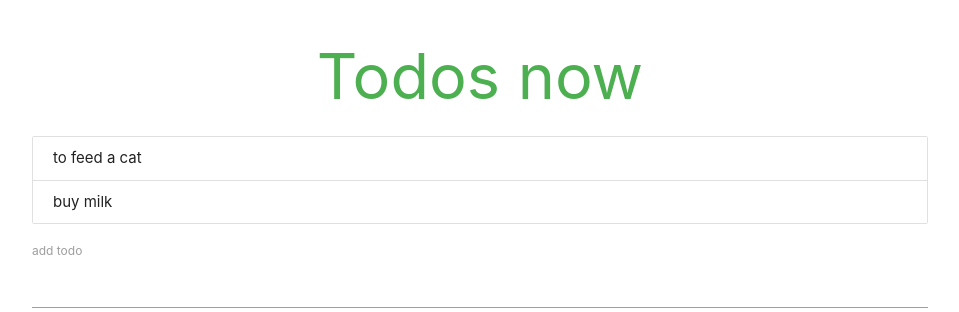
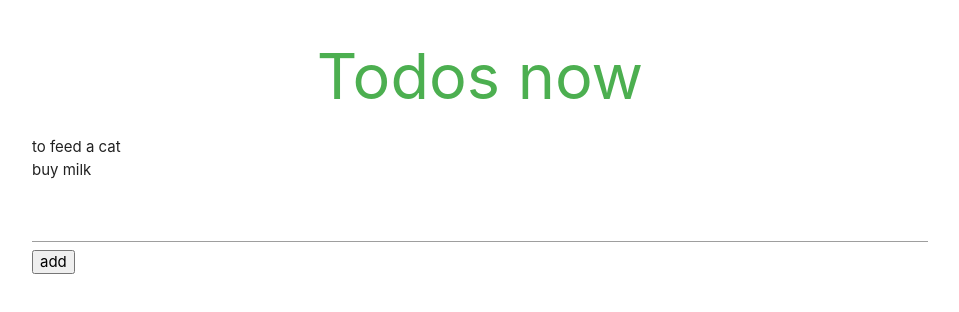
Before and after one commit to IvanTRunov/todo-react-list, a React (Create React App) app: page / in a window 1280 px wide. Shown: the top 312 px of the page, without its empty margins (160-1119 px from the left). Built offline with nearby package versions, Linux system fonts and the light colour scheme.

Commit message:
todo list with React hooks

```diff
--- a/package.json
+++ b/package.json
@@ -9,6 +9,7 @@
     "react": "^17.0.1",
     "react-dom": "^17.0.1",
     "react-scripts": "4.0.0",
+    "uuid": "^8.3.1",
     "web-vitals": "^0.2.4"
   },
   "scripts": {
--- a/src/AddTodo.js
+++ b/src/AddTodo.js
@@ -1,31 +1,12 @@
-import React, { Component } from 'react'
+import React from 'react'
 
-class AddTodo extends Component {
-    state = {
-        content: ''
-    }
-    handleChange = (e) => {
-        this.setState({
-            content: e.target.value
-        })
-    }
-    handleSubmit = (e) => {
-        e.preventDefault();
-        this.props.addTodo(this.state);
-        this.setState({
-            content: ''
-        })
-    }
-    render() {
-        return (
-            <div>
-                <form onSubmit={this.handleSubmit}>
-                    <label>add  todo</label>
-                    <input type='text' onChange={this.handleChange} value={this.state.content} />
-                </form>
-            </div>
-        )
-    }
+const AddTodo=({content, addTodo, onChange})=>{
+    return(
+        <div>
+        <input type ='text' value={content} onChange={onChange} />
+        <button type='button' onClick={addTodo} >add</button>
+      </div>
+    )
 }
 
 export default AddTodo
--- a/src/App.js
+++ b/src/App.js
@@ -1,40 +1,40 @@
-import React, { Component } from 'react';
+import React, { useState } from 'react';
+import {v4 as uuidv4} from 'uuid';
+import AddTodo from './AddTodo';
 import Todos from './Todos';
-import AddTodo from './AddTodo'
 
 
-class App extends Component {
-  state = {
-    todos: [
+const initialTodos = [
     { id: 1, content: 'to feed a cat' },
     { id: 2, content: 'buy milk' }
-    ]
+  ];
+const App = () => {
+  const [todos, setTodo] = useState(initialTodos);
+  const [content, setContent] = useState('')
+
+  const handleChange =(e)=>{
+    setContent(e.target.value)
   }
-  deleteTodo = (id) => {
-    const todos = this.state.todos.filter(todo => {
+  const addTodo = () =>{
+    const newTodoList = [...todos,{id: uuidv4(),content}];
+    setTodo(newTodoList);
+    setContent('')
+  }
+  const deleteTodo=(id)=>{
+    const newTodoList = todos.filter(todo=>{
       return todo.id !== id
+    });
+    setTodo(newTodoList);
   }
-    )
-    this.setState({
-      todos: todos
-    })
-  }
-  addTodo = (todo) => {
-    todo.id = Math.random();
-    let todos = [...this.state.todos, todo];
-    this.setState({
-      todos: todos
-    })
-  }
-  render() {
+
   return (
     <div className="todo-App container">
       <h1 className='center green-text'>Todos now</h1>
-        <Todos todos={this.state.todos} deleteTodo={this.deleteTodo} />
-        <AddTodo addTodo={this.addTodo} />
+      <Todos todos={todos} deleteTodo={deleteTodo} />
+      <AddTodo content={content} addTodo={addTodo} onChange={handleChange}/>
     </div>
   );
 }
-}
+
 
 export default App;
--- a/src/Todos.js
+++ b/src/Todos.js
@@ -1,22 +1,12 @@
 import React from 'react';
 
 const Todos = ({ todos, deleteTodo }) => {
-
-    const todoList = todos.length ? (
-        todos.map(todo => {
-            return (
-                <div onClick={() => { deleteTodo(todo.id) }} className='collection-item' key={todo.id}>
-                    <span >{todo.content}</span>
-                </div>)
-        })
-    ) : (
-            <h1 className='center'>you can relax today!</h1>
-        )
-
-    return (
-        <div className='collection'>
-            {todoList}
-        </div>
+    return(
+        <ul>
+        {todos.map(todo=>{
+          return (<li key={todo.id} onClick={()=>deleteTodo(todo.id)} >{todo.content}</li>)
+        })}
+      </ul>
     )
 }
 
```
Also changed, not shown: 1 other file (tests, documents, lock files or other folders). Lines whose indentation alone changed are shown as unchanged.
